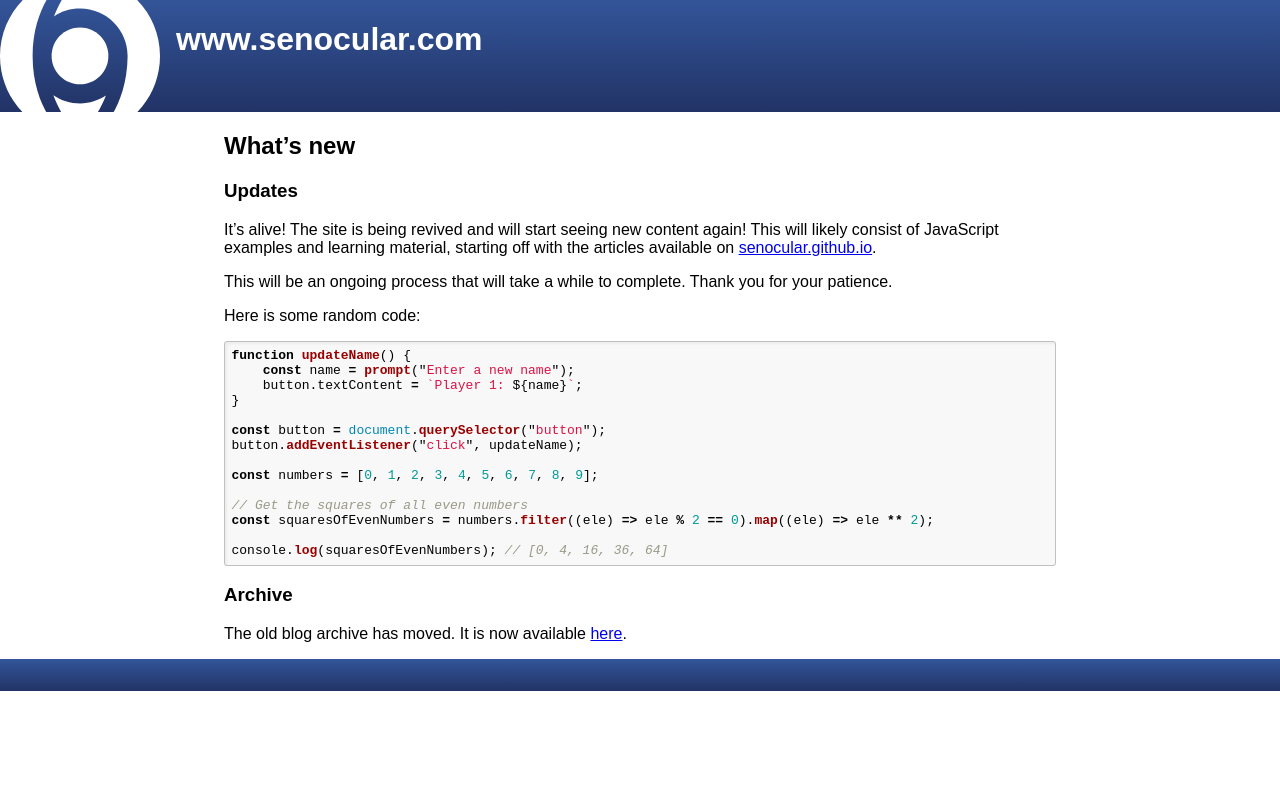
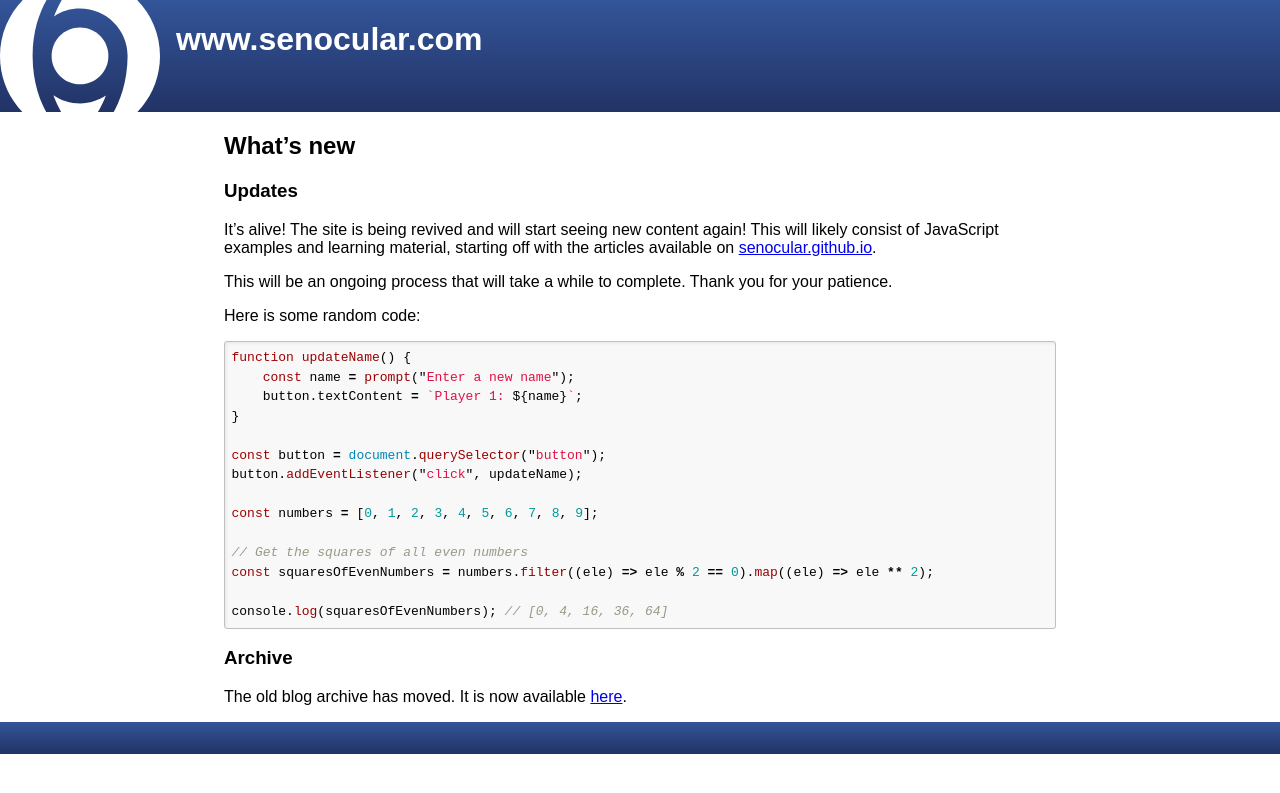
Before and after one commit to senocular/www.senocular.com, a Jekyll site: the page built from README.md, in a window 1280 px wide. Shown: the top 793 px of the page. Built offline with Jekyll 4.4.1, drawn with Linux system fonts in a browser that asks for light colours; our own code applies the rules of GitHub Pages for plain Markdown files; the repository's description, which GitHub fills in, is left out.

Commit message:
Update highlight.css

```diff
--- a/assets/css/highlight.css
+++ b/assets/css/highlight.css
@@ -1,5 +1,8 @@
 .highlight table td {
     padding: 5px;
+}
+.highlight pre {
+    line-height: 1.5;
 }
 .highlight table pre {
     margin: 0;
@@ -10,7 +13,6 @@
 }
 .highlight .cp {
     color: #999999;
-    font-weight: bold;
 }
 .highlight .c1 {
     color: #999988;
@@ -18,7 +20,6 @@
 }
 .highlight .cs {
     color: #999999;
-    font-weight: bold;
     font-style: italic;
 }
 .highlight .c,
@@ -55,7 +56,6 @@
     color: #555555;
 }
 .highlight .gs {
-    font-weight: bold;
 }
 .highlight .gu {
     color: #aaaaaa;
@@ -64,33 +64,26 @@
     color: #aa0000;
 }
 .highlight .kc {
-    color: #000000;
-    font-weight: bold;
+    color: #800080;
 }
 .highlight .kd {
-    color: #000000;
-    font-weight: bold;
+    color: #A00000;
 }
 .highlight .kn {
     color: #000000;
-    font-weight: bold;
 }
 .highlight .kp {
     color: #000000;
-    font-weight: bold;
 }
 .highlight .kr {
     color: #000000;
-    font-weight: bold;
 }
 .highlight .kt {
     color: #445588;
-    font-weight: bold;
 }
 .highlight .k,
 .highlight .kv {
-    color: #000000;
-    font-weight: bold;
+    color: #0000A0;
 }
 .highlight .mf {
     color: #009999;
@@ -159,29 +152,24 @@
 }
 .highlight .nc {
     color: #445588;
-    font-weight: bold;
 }
 .highlight .no {
     color: #008080;
 }
 .highlight .nd {
     color: #3c5d5d;
-    font-weight: bold;
 }
 .highlight .ni {
     color: #800080;
 }
 .highlight .ne {
     color: #990000;
-    font-weight: bold;
 }
 .highlight .nf {
     color: #990000;
-    font-weight: bold;
 }
 .highlight .nl {
     color: #990000;
-    font-weight: bold;
 }
 .highlight .nn {
     color: #555555;
@@ -203,7 +191,6 @@
 }
 .highlight .ow {
     color: #000000;
-    font-weight: bold;
 }
 .highlight .o {
     color: #000000;
```
